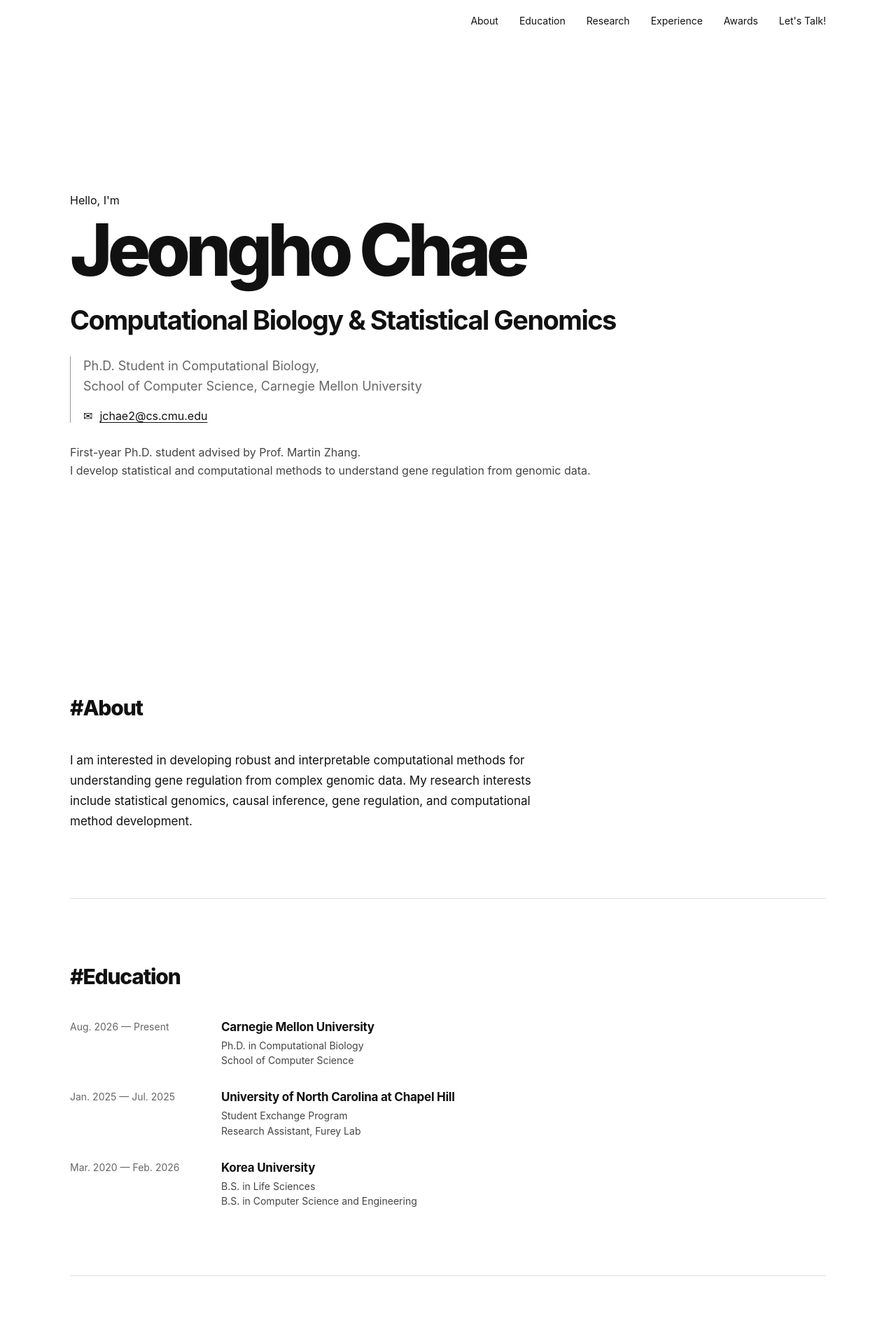
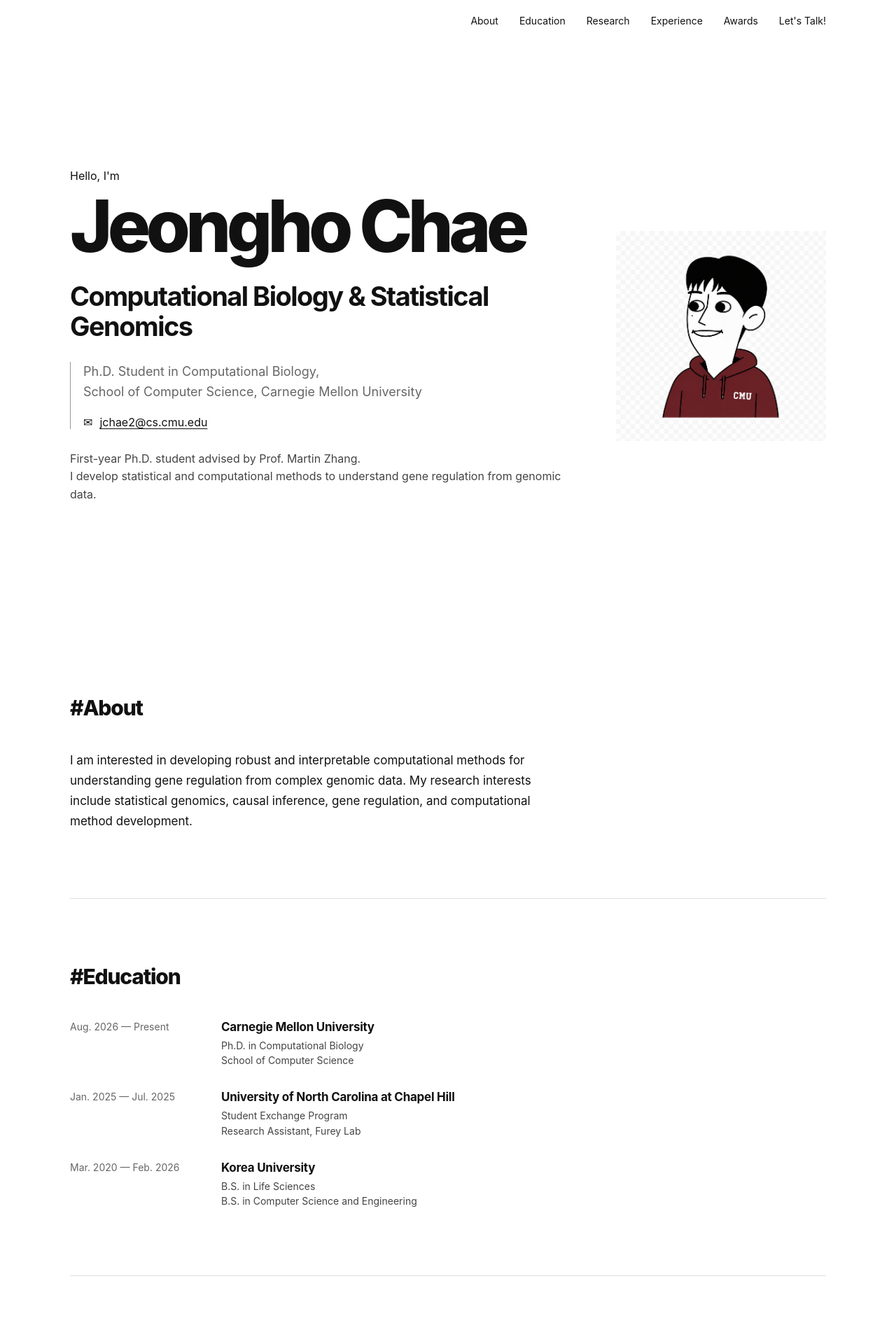
Before and after one commit to chae-jh/chae-jh.github.io, a Jekyll site: the page index.html, which Jekyll copies as it is, in a window 1280 px wide. Shown: the top 1920 px of the page at 70% size. Built offline with Jekyll 4.4.1, drawn with Linux system fonts in a browser that asks for light colours.

Commit message:
Update index.html

```diff
--- a/index.html
+++ b/index.html
@@ -109,6 +109,17 @@
       padding: 70px 0;
     }
 
+    /* Only changed for image layout */
+    .hero-layout {
+      width: 100%;
+
+      display: grid;
+      grid-template-columns: minmax(0, 1fr) 300px;
+      gap: 55px;
+
+      align-items: stretch;
+    }
+
     .hero-inner {
       width: 100%;
       max-width: 940px;
@@ -182,6 +193,30 @@
 
       font-size: 16px;
       line-height: 1.6;
+    }
+
+    /* =========================
+       HERO IMAGE
+       ========================= */
+
+    .hero-image {
+      display: flex;
+      align-items: stretch;
+      justify-content: center;
+
+      min-width: 0;
+    }
+
+    .hero-image img {
+      display: block;
+
+      width: 100%;
+      height: 100%;
+
+      object-fit: contain;
+      object-position: center;
+
+      max-width: 300px;
     }
 
     /* =========================
@@ -405,6 +440,11 @@
         padding: 60px 0;
       }
 
+      .hero-layout {
+        grid-template-columns: 1fr;
+        gap: 45px;
+      }
+
       .hero h1 {
         font-size: clamp(58px, 16vw, 82px);
 
@@ -421,6 +461,16 @@
 
       .hero-extra {
         font-size: 15px;
+      }
+
+      .hero-image {
+        justify-content: flex-start;
+      }
+
+      .hero-image img {
+        width: 240px;
+        height: auto;
+        max-width: 70vw;
       }
 
       .content {
@@ -498,6 +548,10 @@
 
       <section class="hero">
 
+        <div class="hero-layout">
+
+          <!-- LEFT SIDE: ORIGINAL CONTENT -->
+
           <div class="hero-inner">
 
             <p class="hello">
@@ -543,6 +597,20 @@
 
               I develop statistical and computational methods
               to understand gene regulation from genomic data.
+
+            </div>
+
+          </div>
+
+
+          <!-- RIGHT SIDE: IMAGE -->
+
+          <div class="hero-image">
+
+            <img
+              src="avatar.png"
+              alt="Jeongho Chae illustration"
+            >
 
           </div>
 
@@ -917,5 +985,4 @@
   </script>
 
 </body>
-
 </html>
```
Lines whose indentation alone changed are shown as unchanged.
